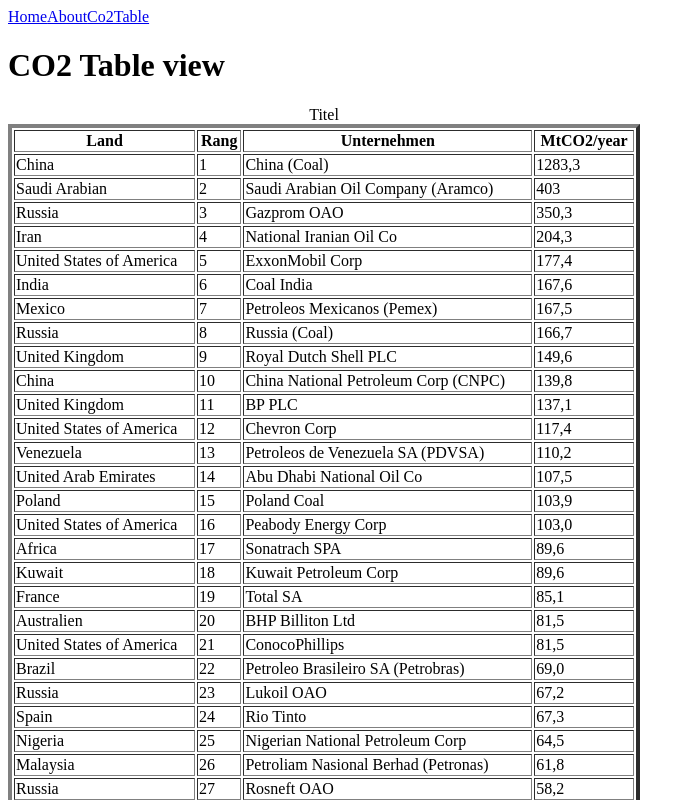
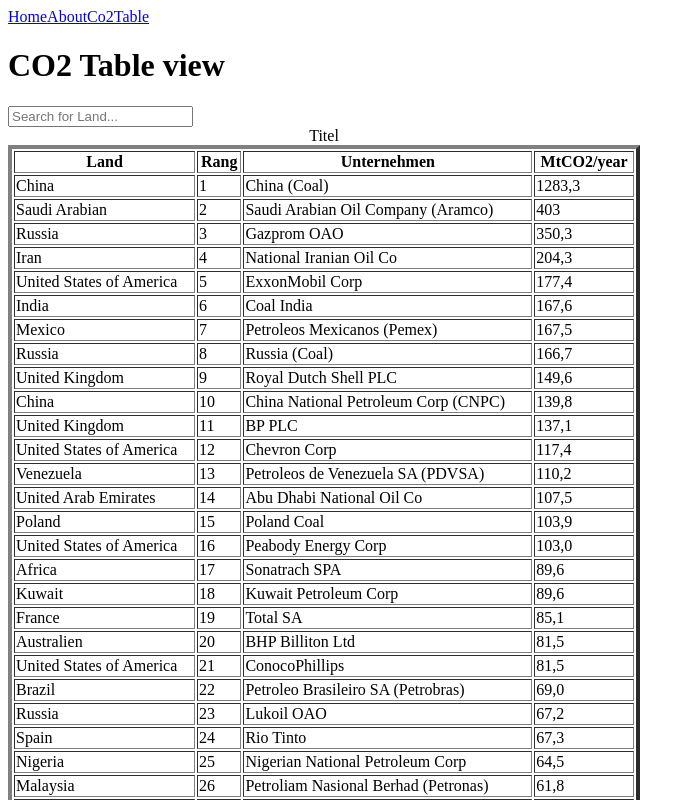
Before and after one commit to Michl92/IPWA01-01-CO2-Footprint, a Vue app: page /co2table in a window 1280 px wide. Shown: the top 800 px of the page, without its empty margins (0-695 px from the left). Built offline with nearby package versions, Linux system fonts and the light colour scheme; data requests are answered from the project's data file.

Commit message:
Filter table by Land

```diff
--- a/package.json
+++ b/package.json
@@ -8,6 +8,7 @@
     "preview": "vite preview"
   },
   "dependencies": {
+    "axios": "^1.3.4",
     "vue": "^3.2.47",
     "vue-router": "^4.1.6"
   },
--- a/src/views/Co2TableView.vue
+++ b/src/views/Co2TableView.vue
@@ -1,27 +1,51 @@
 <script setup>
-  import {ref, watch} from "vue"
-  import companiesdata from "../data/Companies.json"
+  import { watch, ref} from "vue"
+  import { onMounted } from "vue"
+  import axios from "axios";
 
-  const companies = ref(companiesdata)
+  onMounted(async () => {
+    await axios
+        .get('http://localhost:3000/companies')
+        .then(response => {
+          companiesdata.value = companies.value
+          companies.value = response.data
+
+        })
+        companiesdata.value = companies.value
+  })
+
+  const companies = []
+  const companiesdata = ref(companies)
+  const search = ref("")
+
+  watch(search, () => {
+    companiesdata.value = companies.value.filter(company => company.Land.toLowerCase().includes(search.value.toLowerCase()))
+  })
 </script>
 
 <template>
   <main>
     <h1>CO2 Table view</h1>
+    <input v-model.trim="search" type="text" placeholder="Search for Land...">
     <table width ="50%" border ="4">
     <caption>Titel</caption>
+      <thead>
         <tr>
           <th>Land</th>
           <th>Rang</th>
           <th>Unternehmen</th>
           <th>MtCO2/year</th>
         </tr>
-      <tr v-for="company in companies">
+      </thead>
+      <!-- itterate through the companies reseved from the GET request -->
+      <tbody>
+        <tr v-for="company in companiesdata" :key="company.Rang" :company="company">
           <td>{{ company.Land }}</td>
           <td>{{ company.Rang }}</td>
           <td>{{ company.Unternehmen }}</td>
           <td>{{ company["MtCO2/year"] }}</td>
         </tr>
+      </tbody>
     </table>
   </main>
 </template>
```
Also changed, not shown: 2 other files (tests, documents, lock files or other folders). Lines whose indentation alone changed are shown as unchanged.
